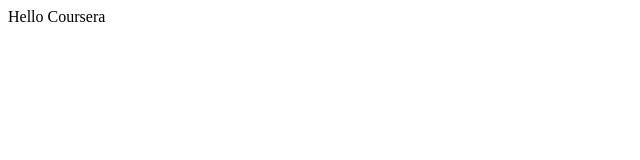
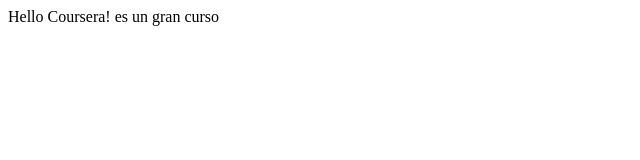
Before and after one commit to smartinss/coursera-test, a plain HTML site: page site/index.html in a window 1280 px wide. Shown: the whole page, without its empty margins (0-640 px from the left). Drawn offline with Linux system fonts and the light colour scheme.

Commit message:
pequeña modificacion a nuestro contenido de la pagina.

```diff
--- a/site/index.html
+++ b/site/index.html
@@ -4,6 +4,6 @@
 	<title>Hello Coursera</title>
 </head>
 <body>
-<hi>Hello Coursera</hi>
+<hi>Hello Coursera! es un gran curso</hi>
 </body>
 </html>
```
